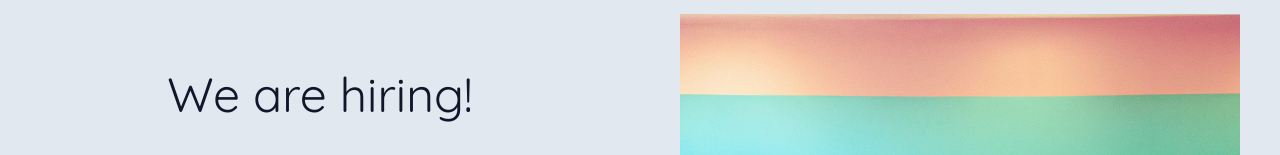
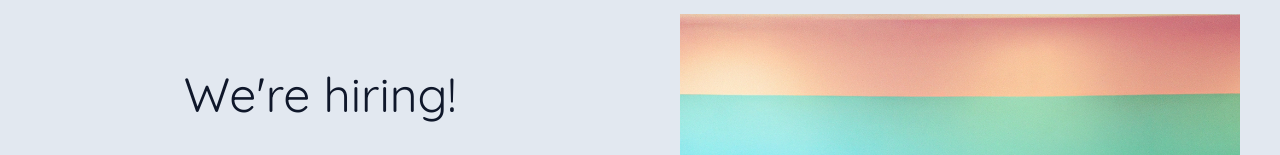
Before and after one commit to maxmay94/spincycle-home-page, a React (Vite) app: page / in a window 1280 px wide. Shown: the part 586-741 px from the top of the page. Built offline with nearby package versions, Linux system fonts and the light colour scheme; a web font is replaced by a local one.

Commit message:
style change

```diff
--- a/src/components/callToAction/CallToAction.jsx
+++ b/src/components/callToAction/CallToAction.jsx
@@ -5,7 +5,7 @@ const CallToAction = () => {
     <div className="py-10 bg-slate-200 md:text-lg lg:text-2xl text-slate-900 text-center font-quicksand grid grid-cols-4 ">
       <div className="w-2/3 md:col-span-2 col-span-4 mx-auto my-auto">
 
-        <h1 className="text-3xl lg:text-5xl">We are hiring!</h1>
+        <h1 className="text-3xl lg:text-5xl">We're hiring!</h1>
         <br />
         Are you or somone you know looking to make some extra cash? <br />
         <br />
```
